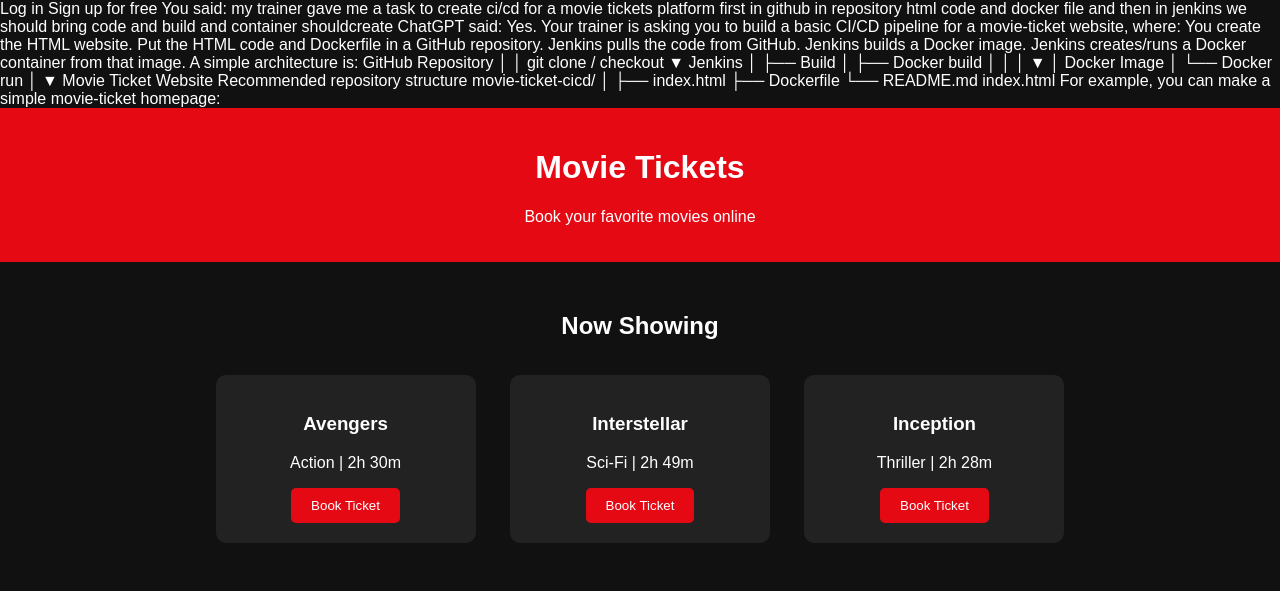
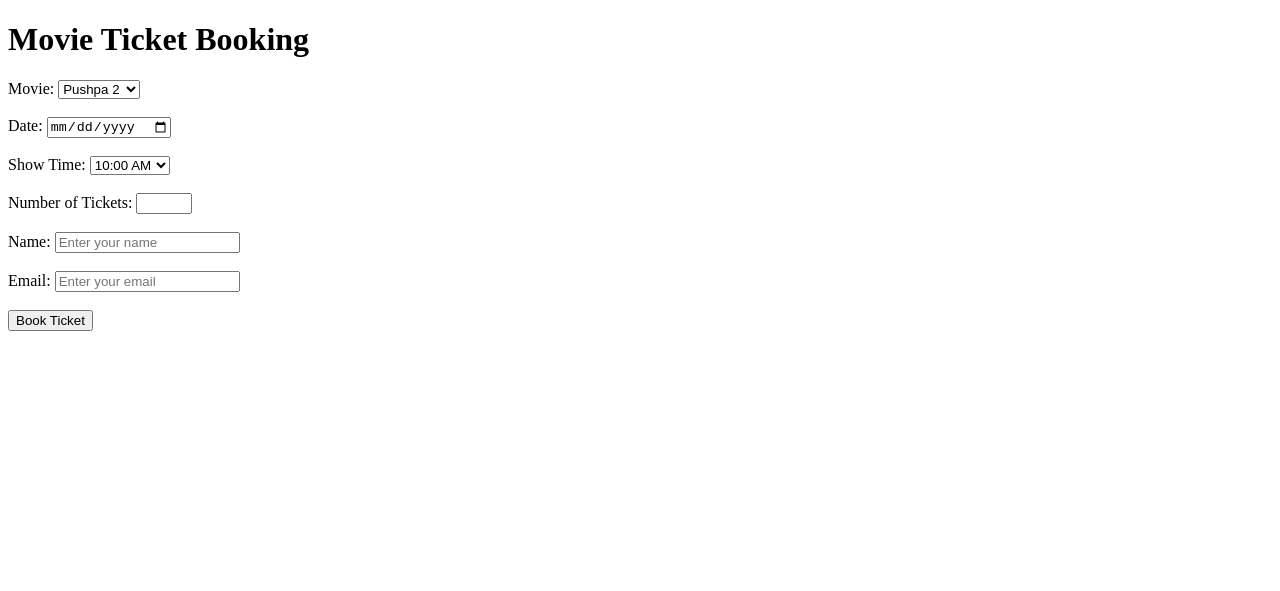
Before and after one commit to SirishaKavya/Bookingapp, a plain HTML site: page index.html in a window 1280 px wide. Drawn offline with Linux system fonts and the light colour scheme.

Commit message:
Refactor index.html for movie ticket booking

```diff
--- a/index.html
+++ b/index.html
@@ -1,128 +1,58 @@
-Log in
-Sign up for free
-You said:
-
-my trainer gave me a task to create ci/cd for a movie tickets platform  first in github in repository html code and docker file and then in jenkins we should bring code and build and container shouldcreate
-
-ChatGPT said:
-Yes. Your trainer is asking you to build a basic CI/CD pipeline for a movie-ticket website, where:
-
-You create the HTML website.
-
-Put the HTML code and Dockerfile in a GitHub repository.
-
-Jenkins pulls the code from GitHub.
-
-Jenkins builds a Docker image.
-
-Jenkins creates/runs a Docker container from that image.
-
-A simple architecture is:
-
-GitHub Repository
-      │
-      │ git clone / checkout
-      ▼
-   Jenkins
-      │
-      ├── Build
-      │
-      ├── Docker build
-      │       │
-      │       ▼
-      │   Docker Image
-      │
-      └── Docker run
-              │
-              ▼
-       Movie Ticket Website
-
-Recommended repository structure
-movie-ticket-cicd/
-│
-├── index.html
-├── Dockerfile
-└── README.md
-
-index.html
-For example, you can make a simple movie-ticket homepage:
-
 <!DOCTYPE html>
-<html lang="en">
+<html>
 <head>
-    <meta charset="UTF-8">
-    <meta name="viewport" content="width=device-width, initial-scale=1.0">
-    <title>Movie Tickets</title>
-
-    <style>
-        body {
-            margin: 0;
-            font-family: Arial, sans-serif;
-            background: #111;
-            color: white;
-        }
-
-        header {
-            background: #e50914;
-            padding: 20px;
-            text-align: center;
-        }
-
-        .container {
-            padding: 30px;
-            text-align: center;
-        }
-
-        .movie {
-            display: inline-block;
-            background: #222;
-            margin: 15px;
-            padding: 20px;
-            width: 220px;
-            border-radius: 10px;
-        }
-
-        button {
-            background: #e50914;
-            color: white;
-            border: none;
-            padding: 10px 20px;
-            border-radius: 5px;
-            cursor: pointer;
-        }
-    </style>
+    <title>Movie Ticket Booking</title>
 </head>
 
 <body>
 
-<header>
-    <h1>Movie Tickets</h1>
-    <p>Book your favorite movies online</p>
-</header>
+    <h1>Movie Ticket Booking</h1>
 
-<div class="container">
+    <form>
 
-    <h2>Now Showing</h2>
+        <label>Movie:</label>
+        <select>
+            <option>Pushpa 2</option>
+            <option>RRR</option>
+            <option>Baahubali</option>
+            <option>Devara</option>
+        </select>
 
-    <div class="movie">
-        <h3>Avengers</h3>
-        <p>Action | 2h 30m</p>
-        <button>Book Ticket</button>
-    </div>
+        <br><br>
 
-    <div class="movie">
-        <h3>Interstellar</h3>
-        <p>Sci-Fi | 2h 49m</p>
-        <button>Book Ticket</button>
-    </div>
+        <label>Date:</label>
+        <input type="date">
 
-    <div class="movie">
-        <h3>Inception</h3>
-        <p>Thriller | 2h 28m</p>
-        <button>Book Ticket</button>
-    </div>
+        <br><br>
 
-</div>
+        <label>Show Time:</label>
+        <select>
+            <option>10:00 AM</option>
+            <option>1:00 PM</option>
+            <option>4:00 PM</option>
+            <option>7:00 PM</option>
+        </select>
+
+        <br><br>
+
+        <label>Number of Tickets:</label>
+        <input type="number" min="1" max="10">
+
+        <br><br>
+
+        <label>Name:</label>
+        <input type="text" placeholder="Enter your name">
+
+        <br><br>
+
+        <label>Email:</label>
+        <input type="email" placeholder="Enter your email">
+
+        <br><br>
+
+        <button type="submit">Book Ticket</button>
+
+    </form>
 
 </body>
 </html>
```
